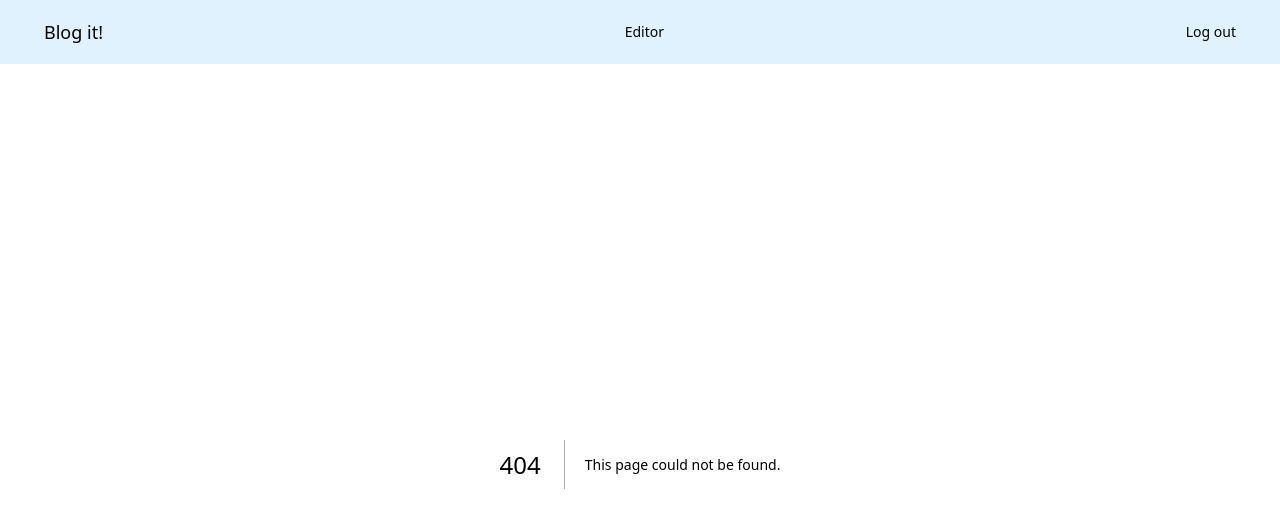
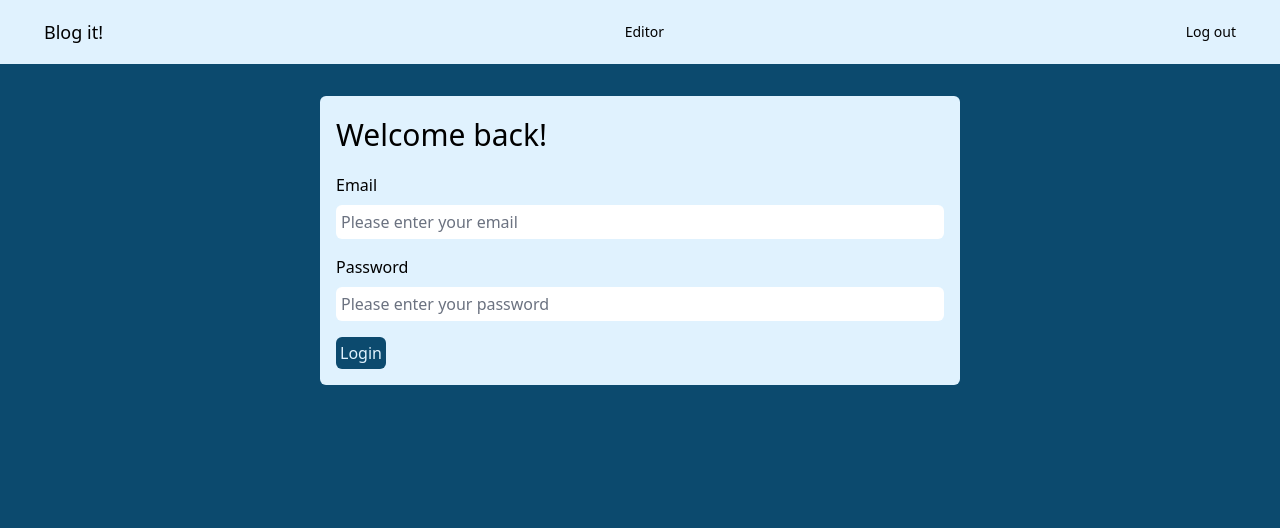
Before and after one commit to AdrianaMoralesQ/blogit, a Next.js app: page /login in a window 1280 px wide. Before the commit this address had no page. Shown: the top 528 px of the page. Built offline with nearby package versions, Linux system fonts and the light colour scheme; no server answers.

Commit message:
added login working

```diff
--- /dev/null
+++ b/pages/login.tsx
@@ -0,0 +1,68 @@
+import { useRouter } from "next/router";
+
+import { useForm, SubmitHandler } from "react-hook-form";
+import supabase from "../utils/supabaseClient";
+
+type IFormInput = {
+	email: string;
+	password: string;
+};
+
+export default function Login() {
+	const { register, handleSubmit } = useForm<IFormInput>();
+	const onSubmit: SubmitHandler<IFormInput> = (data) => loginWithEmail(data);
+	const router = useRouter();
+
+	const loginWithEmail = async ({ email, password }: IFormInput) => {
+		try {
+			if (email && password) {
+				const resp = await supabase.auth.signInWithPassword({
+					email: email,
+					password: password,
+				});
+				router.push(`/`);
+				if (resp.error) throw resp.error;
+			}
+		} catch (error) {
+			console.log("error:", error);
+		}
+	};
+
+	return (
+		<div className="m-auto">
+			<div className=" m-auto mt-8 relative w-1/2 bg-sky-100  rounded-md border-transparent p-4">
+				<div className="m-auto">
+					<h2>Welcome back!</h2>
+				</div>
+				<form onSubmit={handleSubmit(onSubmit)}>
+					<p className="mt-4 mb-2 font-medium">Email</p>
+					<input
+						type="email"
+						className="text-base font-medium text-gray-900  bg-white rounded-md border-transparent p-1 w-full"
+						placeholder="Please enter your email"
+						{...register("email", {
+							required: true,
+						})}
+					/>
+					<p className="mt-4 mb-2 font-medium">Password</p>
+					<input
+						type="password"
+						className="text-base font-medium text-gray-900  bg-white rounded-md border-transparent p-1 w-full"
+						placeholder="Please enter your password"
+						{...register("password", {
+							required: true,
+						})}
+					/>
+					<div>
+						<button
+							className="text-sky-100 group inline-flex items-center rounded-md bg-sky-900 text-base font-medium hover:text-indigo-300 p-1 mt-4 m-auto"
+							type="submit"
+						>
+							Login
+						</button>
+					</div>
+				</form>
+			</div>
+		</div>
+	);
+}
```
